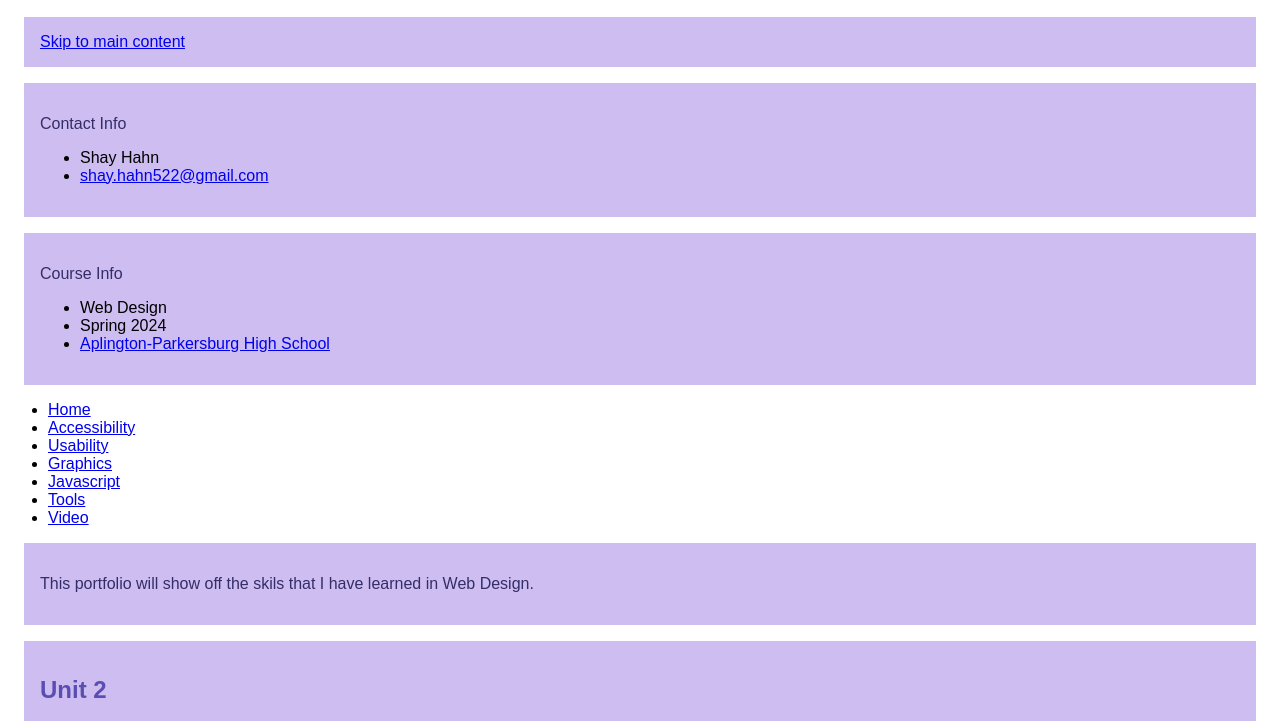
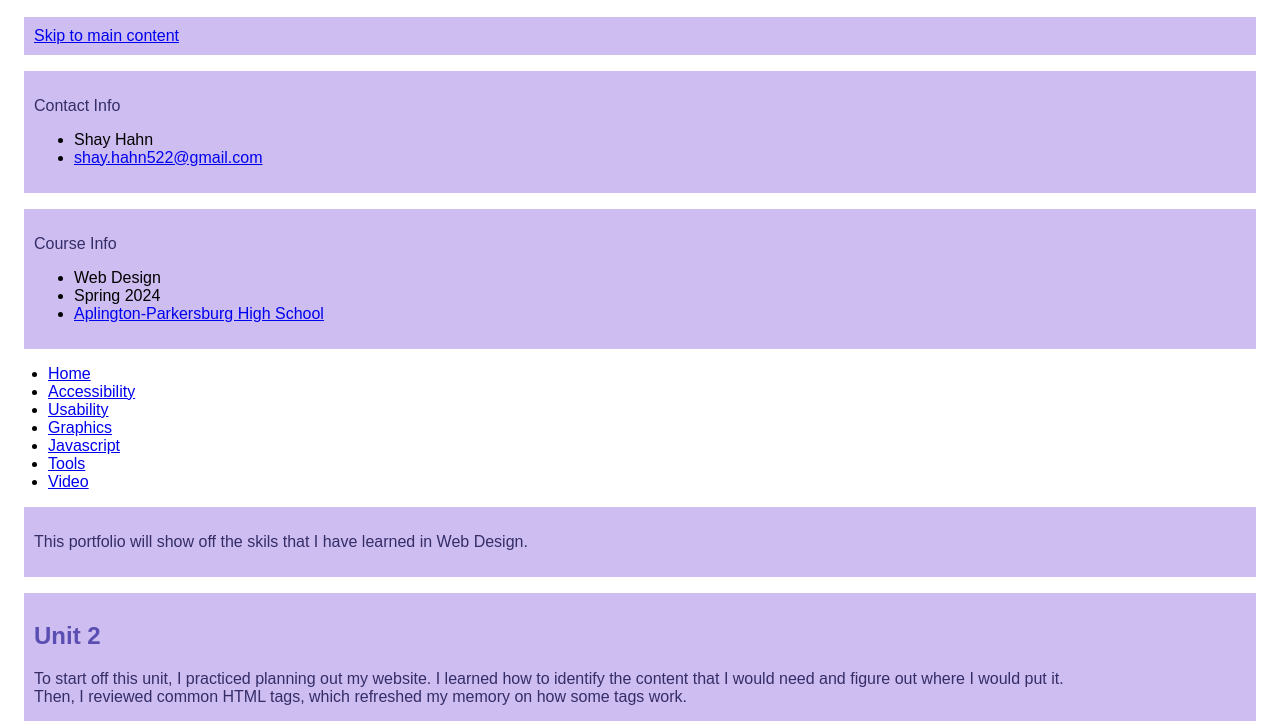
Before and after one commit to shay-06/portfolio-shay, a plain HTML site: page index.html in a window 1280 px wide. Shown: the part 55-776 px from the top of the page. Drawn offline with Linux system fonts and the light colour scheme.

Commit message:
fixed div padding

```diff
--- a/index.html
+++ b/index.html
@@ -25,7 +25,7 @@
 			}
 			div {
 				background-color:rgb(206, 189, 240);
-				padding: 1em;
+				padding: 10px;
 				margin: 1em;
 			}
 		</style>
```
